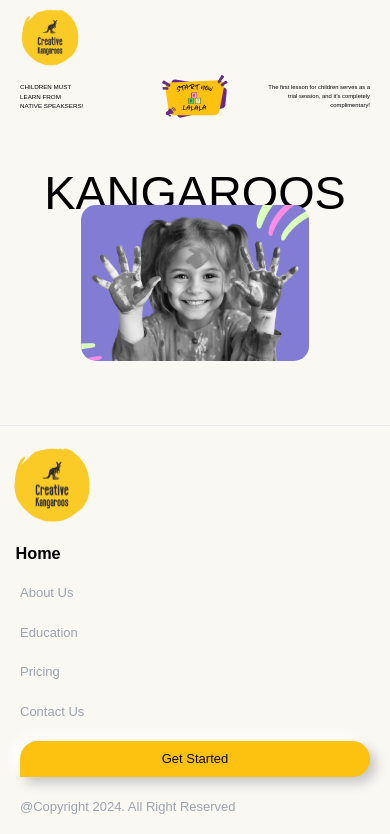
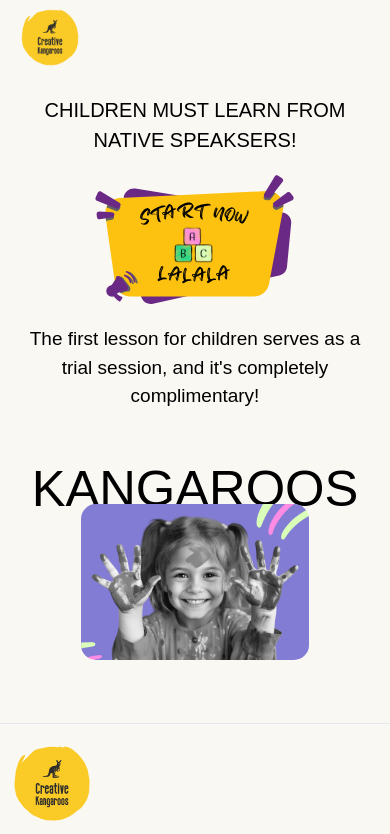
Before and after one commit to Faxraddin/kangaroos, a Next.js app: page /AboutUs in a window 390 px wide. Shown: the top 834 px of the page. Built offline with nearby package versions, Linux system fonts and the light colour scheme; a web font is replaced by a local one.

Commit message:
section responsive

```diff
--- a/app/AboutUs/page.jsx
+++ b/app/AboutUs/page.jsx
@@ -4,14 +4,14 @@ import React from "react";
 const AboutUs = () => {
     return (
         <div className="md:px-5 Font2 gap-20 lg:gap-5 lg:px-10 w-full h-full flex justify-center items-center flex-col px-20">
-            <section className="w-full h-auto gap-10 flex justify-center flex-col items-center">
-                <div className="w-full gap-10 h-auto flex justify-between items-center">
-                    <p className="Font2 w-[30%] uppercase text-[1.6vw] text-left">Children must <br/> learn from <br/> native speaksers!</p>
-                    <Image className="w-[17vw] h-auto" alt="hero h1 about us" width={500} height={500} src={'/About/h1.svg'}/>
-                    <p className="Font1 w-[30%] text-[1.5vw] text-right">The first lesson for children serves as a trial session, and it's completely complimentary!</p>
+            <section className="w-full sm:mt-5 h-auto gap-10 flex justify-center flex-col items-center">
+                <div className="md:flex-col md:gap-5 md:justify-center w-full gap-10 h-auto flex justify-between items-center">
+                    <p className="md:w-full sm:text-[20px] md:text-[30px] Font2 w-[30%] uppercase text-[1.6vw] md:text-center  text-left">Children must <br className="md:hidden"/> learn from <br className="md:hidden"/> native speaksers!</p>
+                    <Image className="w-[17vw] sm:w-[200px] md:w-[300px] h-auto" alt="hero h1 about us" width={500} height={500} src={'/About/h1.svg'}/>
+                    <p className="md:text-[30px] sm:text-[19px] md:w-full Font1 w-[30%] text-[1.5vw] md:text-center text-right">The first lesson for children serves as a trial session, and it's completely complimentary!</p>
                 </div>
                 <div className="flex flex-col w-full justify-center items-center h-auto">
-                    <h1 className="uppercase text-[12vw]">Kangaroos</h1>
+                    <h1 className="uppercase md:text-[13vw] text-[12vw]">Kangaroos</h1>
                     <Image className="w-[65%] relative -top-[6vw] rounded-[15px] h-auto" alt="hero about us" width={500} height={500} src={'/About/Hero.png'}/>
                 </div>
             </section>
```
